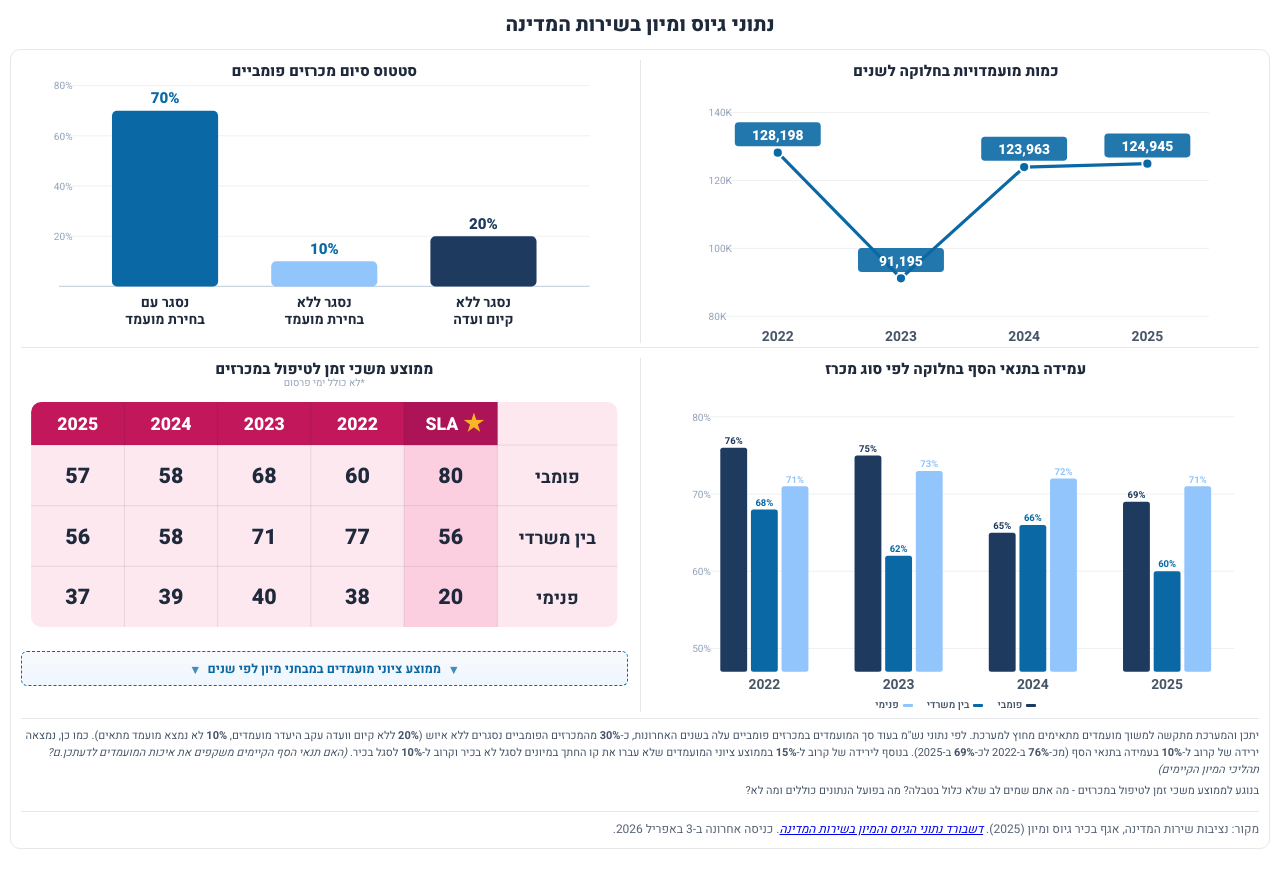
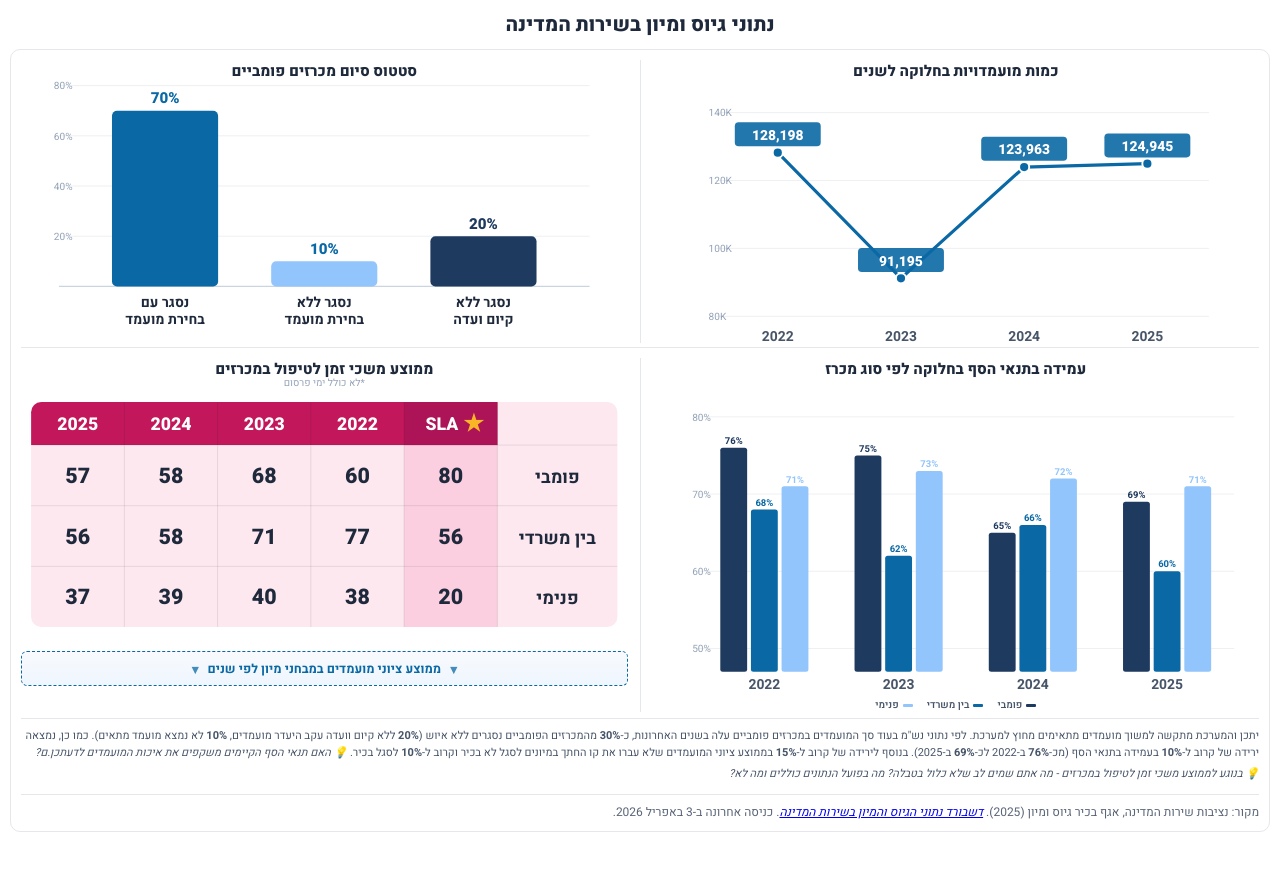
Before and after one commit to Gavse/hc-escaperoom, a plain HTML site: page recruitment-data.html in a window 1280 px wide. Drawn offline with Linux system fonts and the light colour scheme.

Commit message:
Deploy: thinking prompt tweaks (recruitment, retention, future-trends)
Co-Authored-By: Claude Opus 4.6 (1M context) <noreply@anthropic.com>

```diff
--- a/recruitment-data.html
+++ b/recruitment-data.html
@@ -340,8 +340,8 @@ body {
         </div>
 
         <div class="explain-text">
-            <p>יתכן והמערכת מתקשה למשוך מועמדים מתאימים מחוץ למערכת. לפי נתוני נש"מ בעוד סך המועמדים במכרזים פומביים עלה בשנים האחרונות, כ-<strong>30%</strong> מהמכרזים הפומביים נסגרים ללא איוש (<strong>20%</strong> ללא קיום וועדה עקב היעדר מועמדים, <strong>10%</strong> לא נמצא מועמד מתאים). כמו כן, נמצאה ירידה של קרוב ל-<strong>10%</strong> בעמידה בתנאי הסף (מכ-<strong>76%</strong> ב-2022 לכ-<strong>69%</strong> ב-2025). בנוסף לירידה של קרוב ל-<strong>15%</strong> בממוצע ציוני המועמדים שלא עברו את קו החתך במיונים לסגל לא בכיר וקרוב ל-<strong>10%</strong> לסגל בכיר. <em>(האם תנאי הסף הקיימים משקפים את איכות המועמדים לדעתכן.ם? תהליכי המיון הקיימים)</em></p>
-            <p>בנוגע לממוצע משכי זמן לטיפול במכרזים - מה אתם שמים לב שלא כלול בטבלה? מה בפועל הנתונים כוללים ומה לא?</p>
+            <p>יתכן והמערכת מתקשה למשוך מועמדים מתאימים מחוץ למערכת. לפי נתוני נש"מ בעוד סך המועמדים במכרזים פומביים עלה בשנים האחרונות, כ-<strong>30%</strong> מהמכרזים הפומביים נסגרים ללא איוש (<strong>20%</strong> ללא קיום וועדה עקב היעדר מועמדים, <strong>10%</strong> לא נמצא מועמד מתאים). כמו כן, נמצאה ירידה של קרוב ל-<strong>10%</strong> בעמידה בתנאי הסף (מכ-<strong>76%</strong> ב-2022 לכ-<strong>69%</strong> ב-2025). בנוסף לירידה של קרוב ל-<strong>15%</strong> בממוצע ציוני המועמדים שלא עברו את קו החתך במיונים לסגל לא בכיר וקרוב ל-<strong>10%</strong> לסגל בכיר. <em>💡 האם תנאי הסף הקיימים משקפים את איכות המועמדים לדעתכן.ם?</em></p>
+            <p><em>💡 בנוגע לממוצע משכי זמן לטיפול במכרזים - מה אתם שמים לב שלא כלול בטבלה? מה בפועל הנתונים כוללים ומה לא?</em></p>
         </div>
 
         <div class="sources">מקור: נציבות שירות המדינה, אגף בכיר גיוס ומיון (2025). <a href="https://www.gov.il/files/csc/GiyusData1/genially.html" target="_blank"><em>דשבורד נתוני הגיוס והמיון בשירות המדינה</em></a>. כניסה אחרונה ב-3 באפריל 2026.</div>
```
Also changed, not shown: future-trends.html (+1 -1 lines), retention-data.html (+1 -1 lines).
